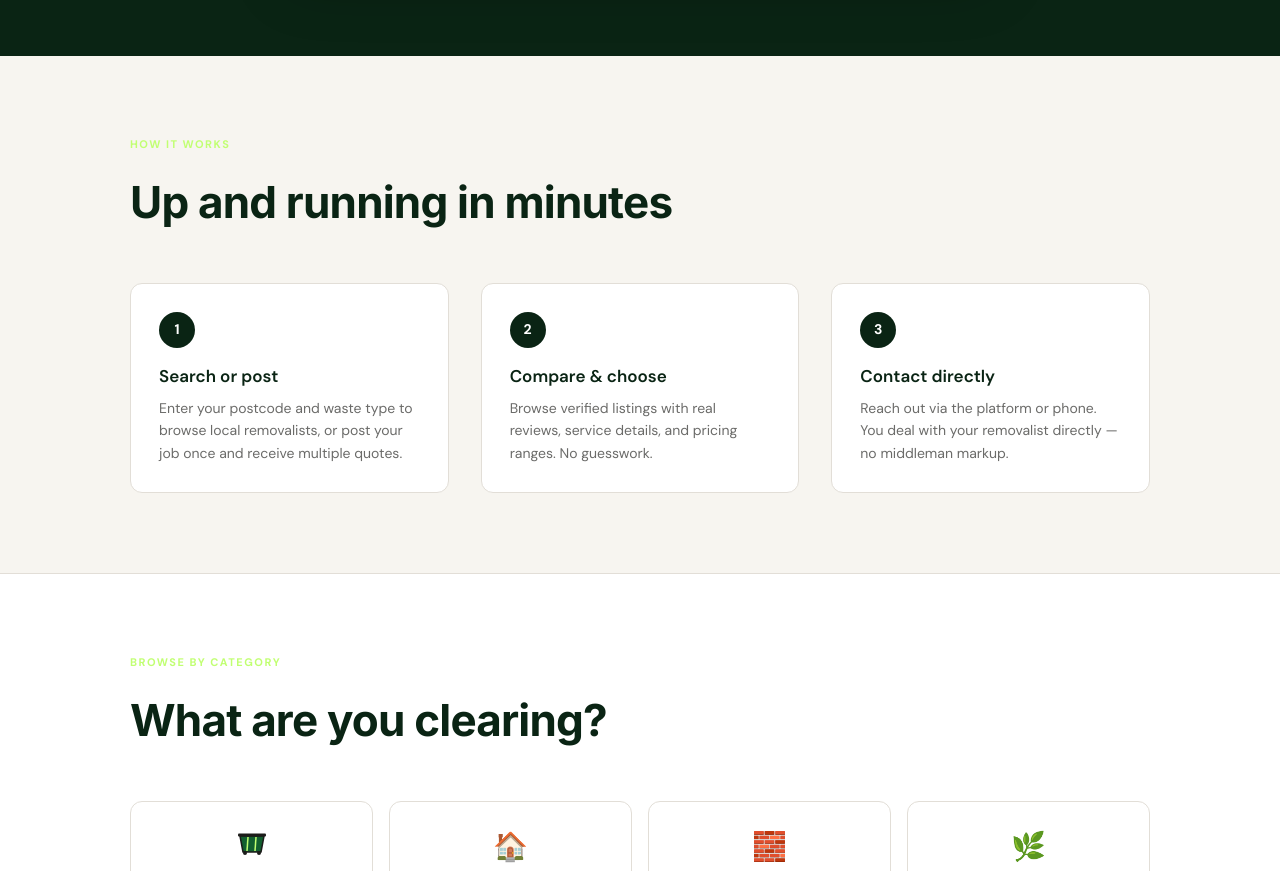
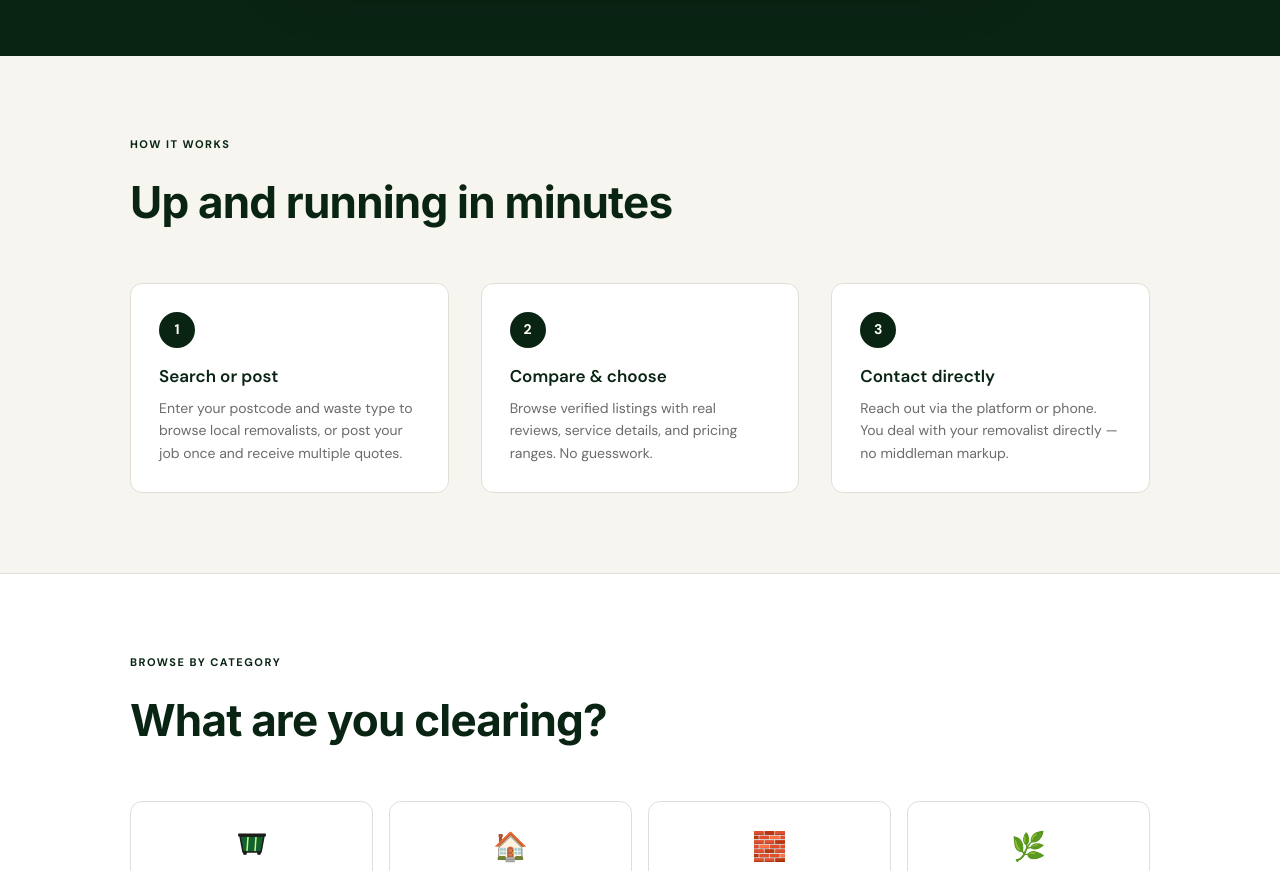
Before and after one commit to Connorzero/Rubbleit, a plain HTML site: page index.html in a window 1280 px wide. Shown: the part 700-1571 px from the top of the page. Drawn offline with nearby package versions, Linux system fonts and the light colour scheme; no server answers.

Commit message:
feat: enhance section label styling for light backgrounds
Co-authored-by: Connorzero <134445850+Connorzero@users.noreply.github.com>

```diff
--- a/index.html
+++ b/index.html
@@ -162,6 +162,8 @@
     font-size: 11px; font-weight: 700; letter-spacing: 1.5px;
     text-transform: uppercase; color: #C1FF72; margin-bottom: 16px;
   }
+  /* Accessible variant for labels on light backgrounds */
+  .section-label.on-light { color: var(--charcoal); }
   .section h2 {
     font-family: 'Inter', sans-serif;
     font-size: clamp(28px, 4vw, 44px); font-weight: 700;
@@ -786,7 +788,7 @@
   </section>
 
   <div class="section">
-    <div class="section-label">How it works</div>
+        <div class="section-label on-light">How it works</div>
     <h2>Up and running in minutes</h2>
     <div class="steps-grid">
       <div class="step">
@@ -809,7 +811,7 @@
 
   <div style="background: var(--white); border-top: 1px solid var(--border); border-bottom: 1px solid var(--border);">
     <div class="section">
-      <div class="section-label">Browse by category</div>
+        <div class="section-label on-light">Browse by category</div>
       <h2>What are you clearing?</h2>
       <div class="cats-grid">
         <div class="cat-card" onclick="searchCategory('Skip hire')">
```
